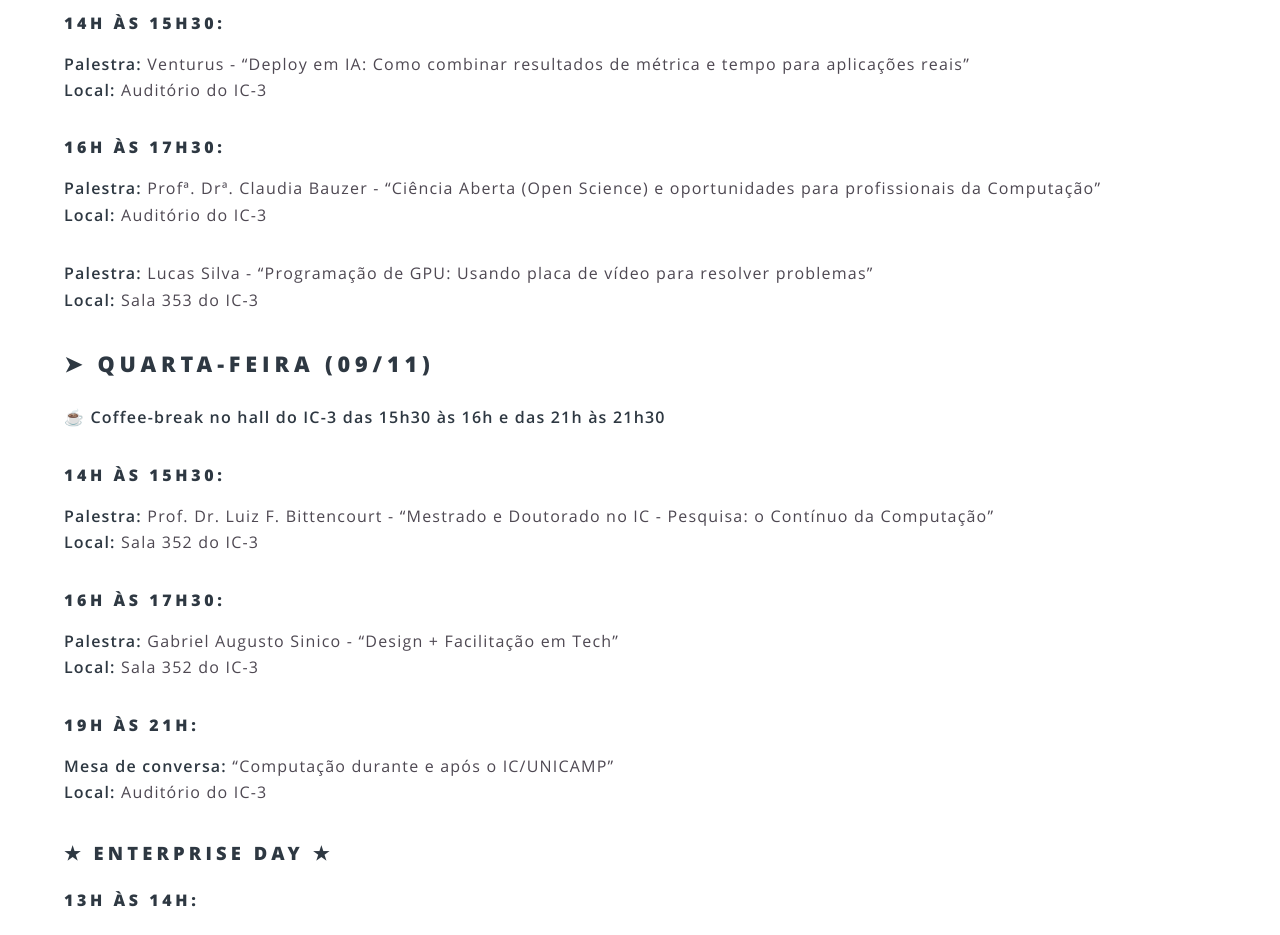
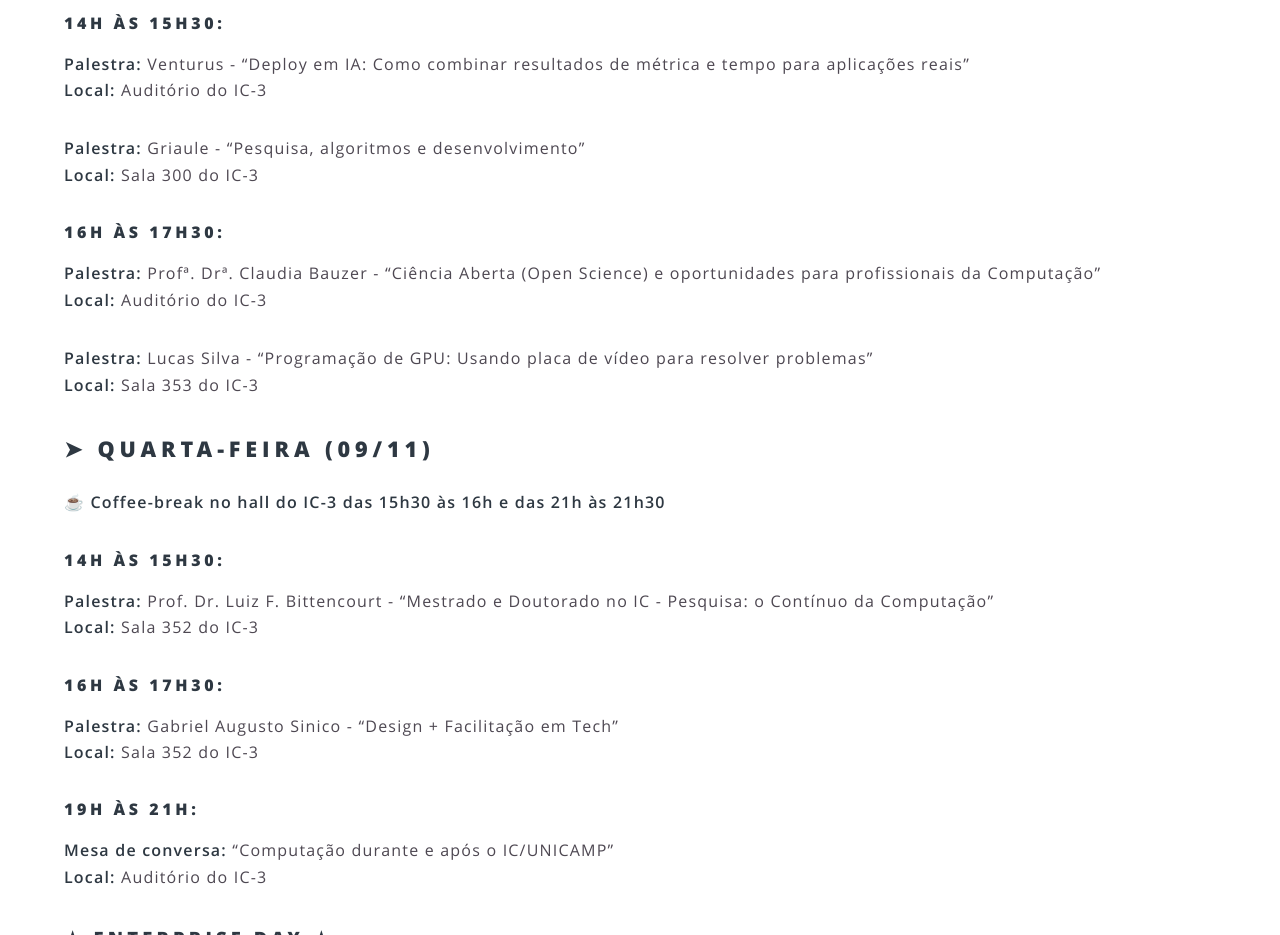
Before and after one commit to secomp2022/secomp2022.github.io, a plain HTML site: page programacao/index.html in a window 1280 px wide. Shown: the part 1120-2055 px from the top of the page. Drawn offline with Linux system fonts and the light colour scheme.

Commit message:
Update programacao

```diff
--- a/programacao/index.html
+++ b/programacao/index.html
@@ -96,6 +96,8 @@
 <h4 id="14h-às-15h30">14h às 15h30:</h4>
 <p><strong>Palestra:</strong> Venturus - &ldquo;Deploy em IA: Como combinar resultados de métrica e tempo para aplicações reais&rdquo;<br>
 <strong>Local:</strong> Auditório do IC-3</p>
+<p><strong>Palestra:</strong> Griaule - &ldquo;Pesquisa, algoritmos e desenvolvimento&rdquo;<br>
+<strong>Local:</strong> Sala 300 do IC-3</p>
 <h4 id="16h-às-17h30-1">16h às 17h30:</h4>
 <p><strong>Palestra:</strong> Profª. Drª. Claudia Bauzer - &ldquo;Ciência Aberta (Open Science) e oportunidades para profissionais da Computação&rdquo;  <br>
 <strong>Local:</strong> Auditório do IC-3</p>
```
